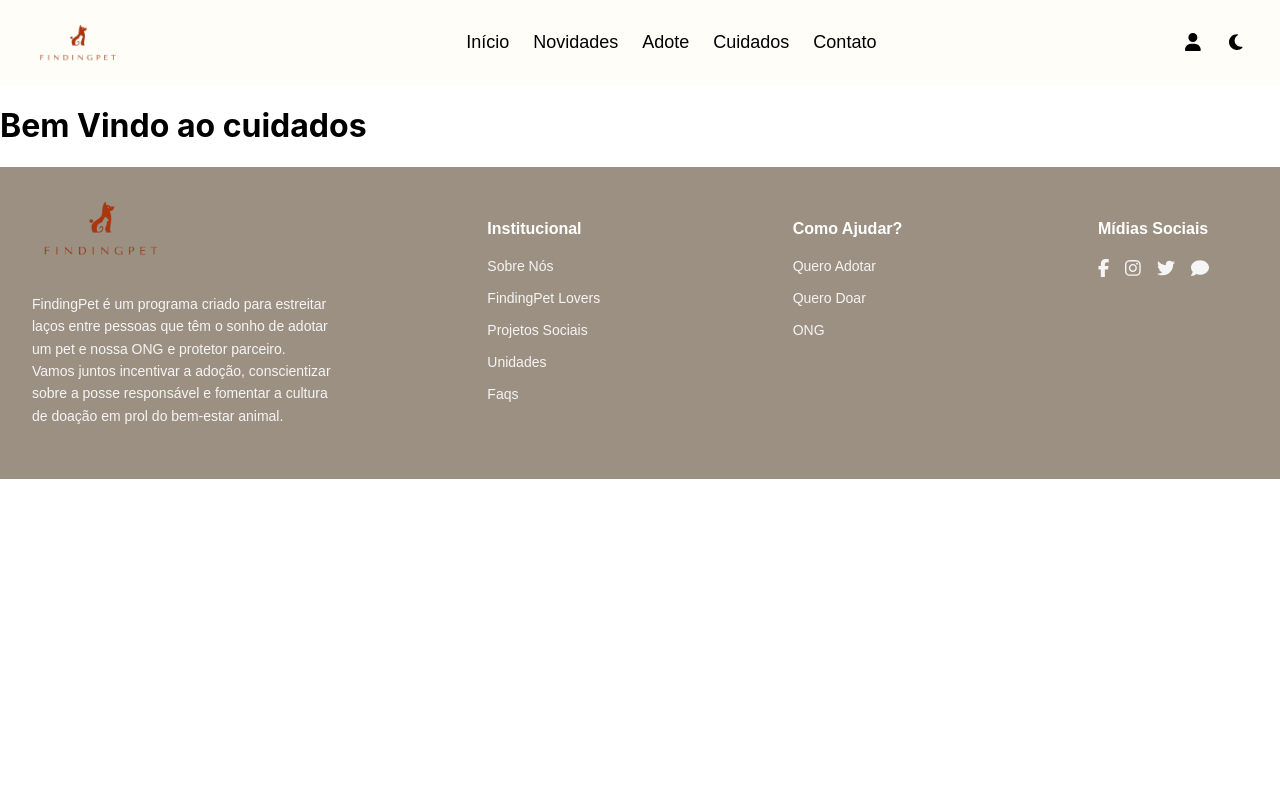
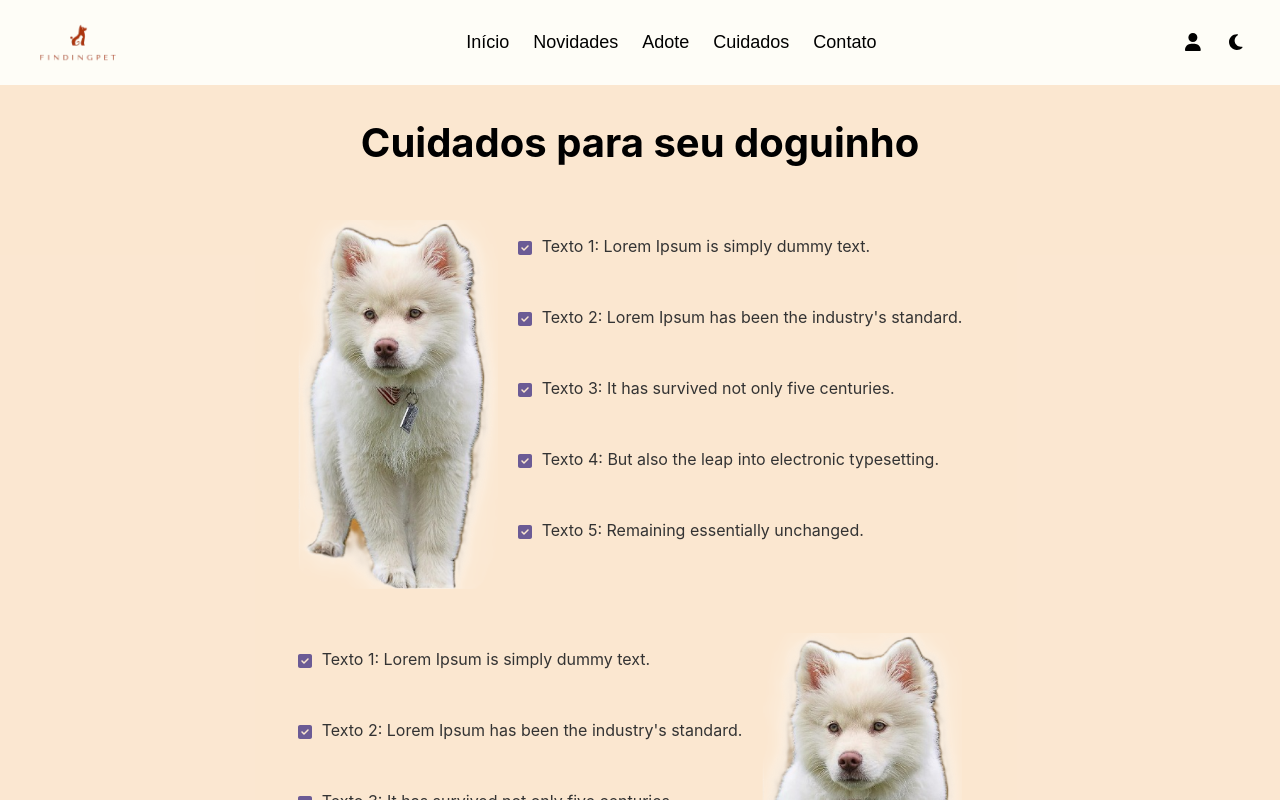
Before and after one commit to lucasgomesdesouza/finding-pets, a React (Create React App) app: page /care in a window 1280 px wide. Shown: the top 800 px of the page. Built offline with nearby package versions, Linux system fonts and the light colour scheme.

Commit message:
[FEAT]: finish care page

```diff
--- /dev/null
+++ b/src/components/CareContent/CareContenct.module.css
@@ -0,0 +1,11 @@
+.careContenct{
+    display: flex;
+    flex-direction: column;
+    align-items: center;
+    justify-content: center;
+    padding-bottom: 40px;
+}
+
+.careContenctTitle{
+    font-size: 40px;
+}
--- /dev/null
+++ b/src/components/CareContent/CareContent.jsx
@@ -0,0 +1,41 @@
+import React from "react";
+import CareDogs from "../CareDogs/CareDogs";
+import { faCheckSquare } from "@fortawesome/free-solid-svg-icons";
+import styles from "./CareContenct.module.css"
+import cachorro from "../../assets/images/cachorro.png"
+
+const CareContenct = () => {
+    const texts = [
+        "Texto 1: Lorem Ipsum is simply dummy text.",
+        "Texto 2: Lorem Ipsum has been the industry's standard.",
+        "Texto 3: It has survived not only five centuries.",
+        "Texto 4: But also the leap into electronic typesetting.",
+        "Texto 5: Remaining essentially unchanged."
+      ];
+
+    return(
+        <div className={styles.careContenct}>
+            <div>
+                <h2 className={styles.careContenctTitle}>Cuidados para seu doguinho</h2>
+            </div>
+            <div>
+                <CareDogs
+                    icon={faCheckSquare}
+                    texts={texts}
+                    imgSrc={cachorro}
+                    altText="Dog"
+                    side="left"
+                />
+                <CareDogs
+                    icon={faCheckSquare}
+                    texts={texts}
+                    imgSrc={cachorro}
+                    altText="Dog"
+                    side="right"
+                />
+            </div>
+        </div>
+    )
+}
+
+export default CareContenct;
--- /dev/null
+++ b/src/components/CareDogs/CareDogs.jsx
@@ -0,0 +1,26 @@
+import { FontAwesomeIcon } from "@fortawesome/react-fontawesome";
+import styles from "./CareDogs.module.css";
+
+const CareDogs = ({ icon, texts, imgSrc, altText, side = "left" }) => {
+  return (
+    <div
+      className={`${styles.careDogs} ${
+        side === "right" ? styles.imageRight : styles.imageLeft
+      }`}
+    >
+      <div className={styles.careDogsImage}>
+        <img src={imgSrc} alt={altText} />
+      </div>
+      <div className={styles.careDogsContent}>
+        {texts.map((text, index) => (
+          <div key={index} className={styles.careDogsItem}>
+            <FontAwesomeIcon icon={icon} className={styles.careDogsIcon} />
+            <p className={styles.careDogsText}>{text}</p>
+          </div>
+        ))}
+      </div>
+    </div>
+  );
+};
+
+export default CareDogs;
--- /dev/null
+++ b/src/components/CareDogs/CareDogs.module.css
@@ -0,0 +1,61 @@
+.careDogs {
+  display: flex;
+  align-items: flex-start;
+  padding: 20px 0;
+  position: relative;
+}
+
+.careDogsImage {
+  margin-right: 20px;
+  position: relative;
+  z-index: 1;
+}
+
+.imageLeft .careDogsImage {
+  order: 0;
+  margin-right: 20px;
+}
+
+.imageLeft .careDogsContent {
+  order: 1;
+}
+
+.imageRight .careDogsImage {
+  order: 1;
+  margin-left: 20px;
+}
+
+.imageRight .careDogsContent {
+  order: 0;
+}
+
+.careDogsImage img {
+  width: 200px;
+  height: auto;
+  object-fit: cover;
+  border-radius: 10px;
+  position: relative;
+  z-index: 2;
+}
+
+.careDogsContent {
+  flex: 1;
+  position: relative;
+  z-index: 0;
+}
+
+.careDogsItem {
+  display: flex;
+  align-items: center;
+  margin-bottom: 15px;
+}
+
+.careDogsIcon {
+  margin-right: 10px;
+  color: #6b5b95;
+}
+
+.careDogsText {
+  font-size: 16px;
+  color: #333;
+}
--- a/src/pages/Care.jsx
+++ b/src/pages/Care.jsx
@@ -1,10 +1,11 @@
 import React from "react";
+import CareContenct from "../components/CareContent/CareContent";
 
 const Care = () => {
     return (
-        <div>
-            <h1>Bem Vindo ao cuidados</h1>
-        </div>
+        <main className="container">
+            <CareContenct/>
+        </main>
     );
 };
 
```
Also changed, not shown: src/assets/images/cachorro.png (added).
